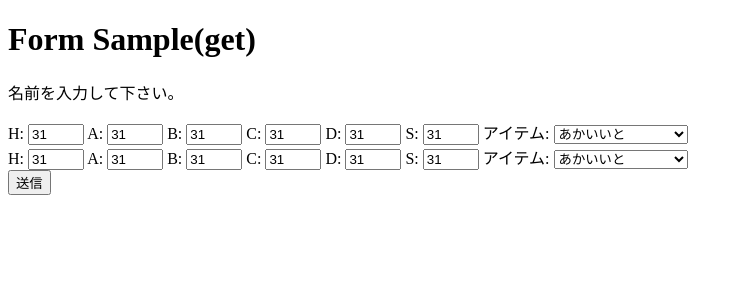
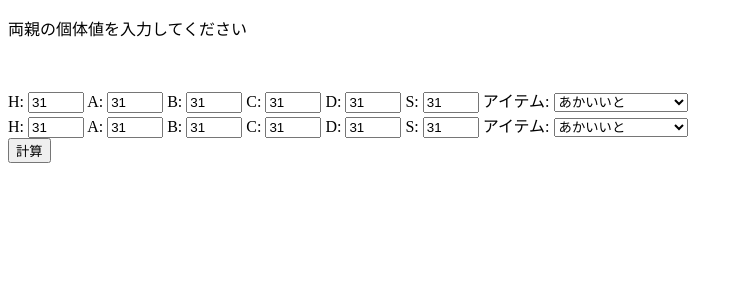
Before and after one commit to yuki006633/python_webapp, a Flask app: page / in a window 1280 px wide. Shown: the top 300 px of the page, without its empty margins (0-743 px from the left). Run offline with Flask 3, Linux system fonts and the light colour scheme.

Commit message:
main仮完成
レイアウトをほんの少し整えた

```diff
--- a/app.py
+++ b/app.py
@@ -7,8 +7,8 @@ app = Flask(__name__)
 @app.route('/', methods=['GET'])
 def get():
 	return render_template('hello.html', \
-		title = 'Form Sample(get)', \
-		message = '名前を入力して下さい。')
+		title = 'ポケモン孵化シミュレータ', \
+		message = '両親の個体値を入力してください')
 
 # postのときの処理
 @app.route('/', methods=['POST'])
@@ -17,7 +17,7 @@ def post():
 	iv = form.getlist("iv")
 	item = form.getlist("item")
 	return render_template('hello.html',
-		title = 'Form Sample(post)',
+		postmessage = '以下の個体が産まれてきました',
 		iv = bleed(iv,item),
 		item = item)
 
@@ -81,13 +81,5 @@ def getidx(iv): #リスト内でNoneが格納されているidxをリストで
 			idx.append(i)
 	return idx
 
-def power_item(item):
-	a = 0
-	if item[0][0] == item[1][0]:
-		tmp = rm.randint(0,1)
-		if tmp == 1:
-			a = 6
-		return
-
 if __name__ == '__main__':
 	app.run(debug=True)
--- /dev/null
+++ b/static/style.css
@@ -0,0 +1,9 @@
+
+ul{
+    display: flex;
+}
+
+li{
+    list-style: none;
+    margin-left: 15px;
+  }
--- a/templates/hello.html
+++ b/templates/hello.html
@@ -4,13 +4,14 @@
 <title>{{ title }}</title>
 <meta charset="utf-8">
 <meta name="viewport" content="width=device-width, initial-scale=1, shrink-to-fit=no">
+<link rel="stylesheet" href="{{ url_for('static', filename='/style.css') }}">
 </head>
 <body>
-	<h1>{{ title }}</h1>
+	<p>{{ postmessage }}</p>
 	<p>{{ message }}</p>
 	<ul>
 		{% for i in item %}
-		<li>{{i}}</li>
+		<li>親アイテム:{{i}}</li>
 		{% endfor %}
 	</ul>
 	<ul>
@@ -97,8 +98,7 @@
 			</select>
 		</div>
 		<div>
-
-			<input type="submit" value="送信">
+			<input type="submit" value="計算">
 		</div>
 	</form>
 </body>
```
Also changed, not shown: templates/output.html (deleted, +0 -11 lines).
